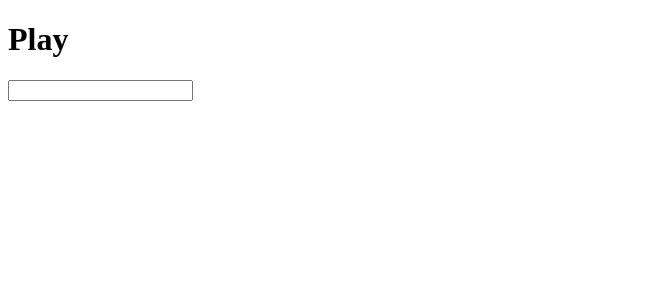
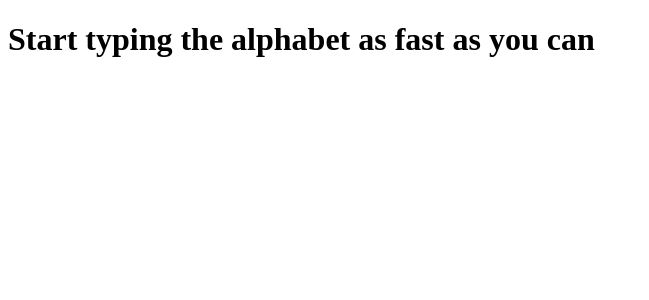
Before and after one commit to keesschotanus/alphabet, an Angular app: page /play in a window 1280 px wide. Shown: the top 300 px of the page, without its empty margins (0-649 px from the left). Built offline with nearby package versions, Linux system fonts and the light colour scheme.

Commit message:
keypress Now uses div for key presses.
The game now starts upon a keyPress of 'a'
and ends with a keyUp of 'z'

```diff
--- a/src/app/play-game/play-game.component.css
+++ b/src/app/play-game/play-game.component.css
@@ -0,0 +1,6 @@
+/*
+ * Removes the border from a div that gets the focus.
+ */
+div#alphabetDiv {
+  outline: none;
+}
--- a/src/app/play-game/play-game.component.html
+++ b/src/app/play-game/play-game.component.html
@@ -1,4 +1,4 @@
-<h1>Play</h1>
-
-<input type="text" (keypress)="onKeyPress($event)">
-<h2>{{ lettersTyped}}</h2>
+<div id="alphabetDiv" (keydown)="onKeyDown($event)" (keyup)="onKeyUp($event)" tabindex="0">
+  <h1>Start typing the alphabet as fast as you can</h1>
+</div>
+<h2>{{ lettersTyped }}</h2>
--- a/src/app/play-game/play-game.component.ts
+++ b/src/app/play-game/play-game.component.ts
@@ -16,16 +16,23 @@ export class PlayGameComponent implements OnInit {
   }
 
   ngOnInit(): void {
-    this.scoreService.start();
+    document.getElementById('alphabetDiv').focus();
   }
 
-  onKeyPress(event: KeyboardEvent) {
+  onKeyDown(event: KeyboardEvent) {
+    if (event.key.toLowerCase() === 'a') {
+      this.scoreService.start();
+      console.log("Game started", this.scoreService.getTotalScore());
+
+    }
+  }
+
+  onKeyUp(event: KeyboardEvent) {
     const typedLetter = event.key.toLowerCase();
     if (typedLetter === this.alphabet.charAt(this.expectedLetterIndex)) {
       this.scoreService.addScore(this.expectedLetterIndex);
 
       if (typedLetter === 'z') {
-        console.log(this.scoreService.getTotalScore());
         this.router.navigate(['/score'])
       }
 
--- a/src/app/score.service.ts
+++ b/src/app/score.service.ts
@@ -38,6 +38,7 @@ export class ScoreService {
   start(): void {
     this.startTime = Date.now();
     this.timeAtPreviousLetter = this.startTime;
+    this.totalScore = 0;
   }
 
   /**
--- a/src/app/score/score.component.html
+++ b/src/app/score/score.component.html
@@ -1,2 +1,2 @@
-<h1>Total score: {{ getTotalScore() }}</h1>
+<h1>Total score: {{ getTotalScore() }}ms (lower is better)</h1>
 <div id="barChartContainer" style="width: 100%;"></div>
```
